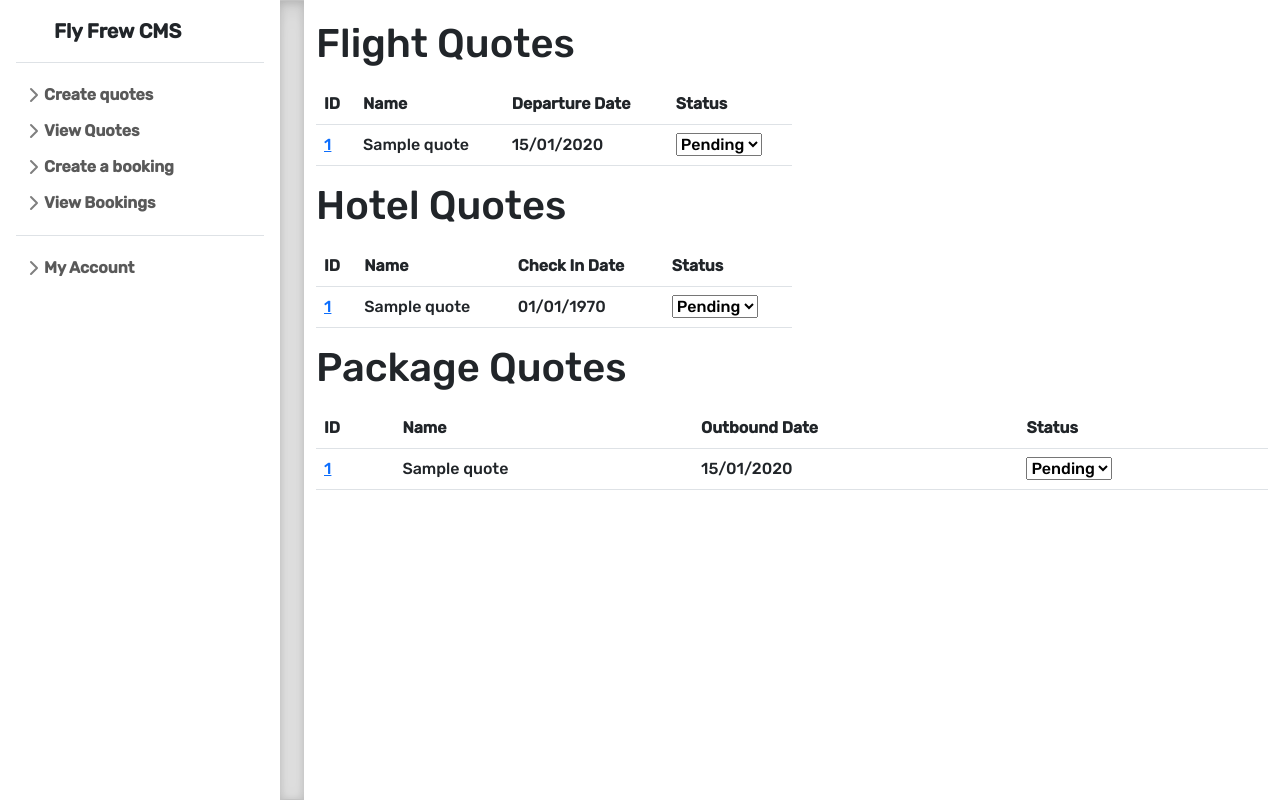
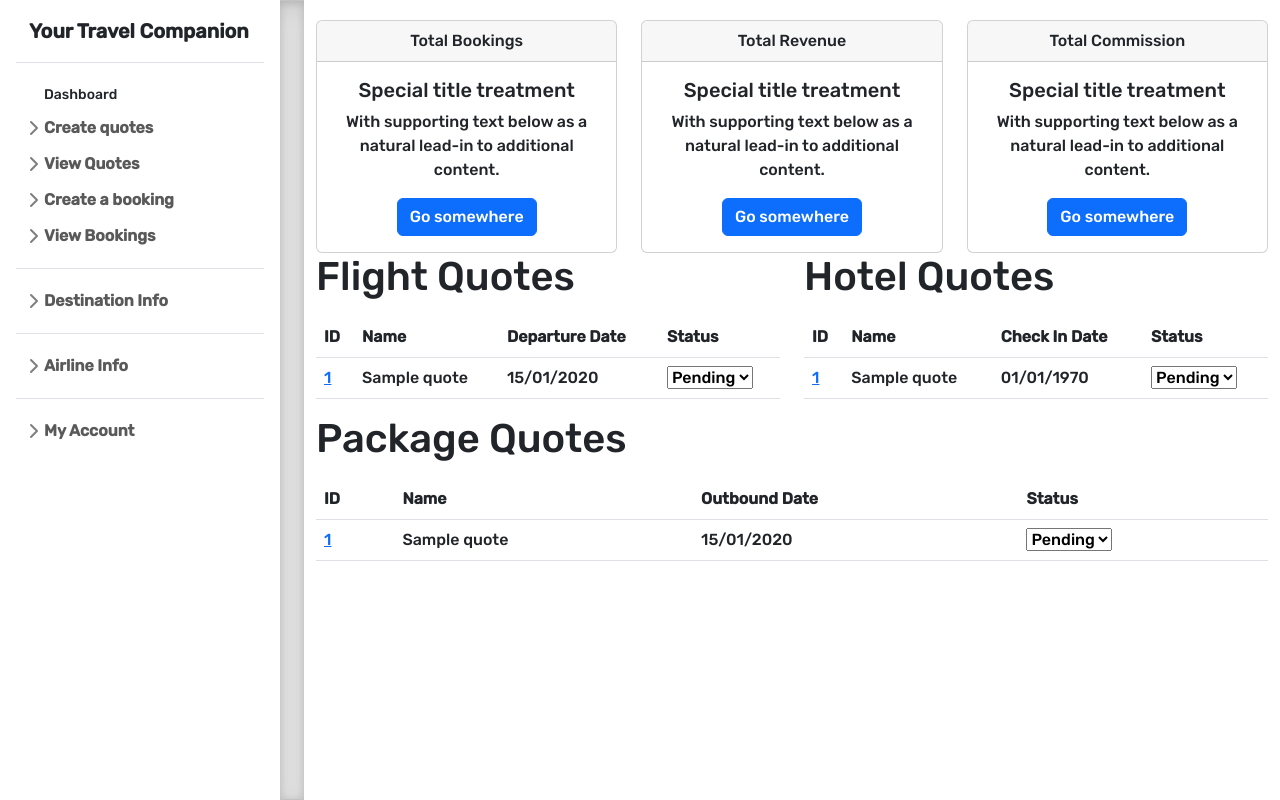
Before and after one commit to georgeehall/adminyourtravelcompanion, a PHP site: page /welcome.php in a window 1280 px wide. Run offline with PHP 8.4, Linux system fonts and the light colour scheme; the visitor is signed in with stand-in values (Sample User, id 1); tables that the repository leaves empty or names only in its code hold one stand-in row (values such as "Sample post"); some libraries are stand-ins or nearby versions.

Commit message:
Continuing with layout

```diff
--- a/welcome.php
+++ b/welcome.php
@@ -11,6 +11,7 @@ if(!isset($_SESSION["loggedin"]) || $_SESSION["loggedin"] !== true){
 
 <!DOCTYPE html>
 <html lang="en">
+
 <head>
     <meta charset="UTF-8">
     <title>Welcome</title>
@@ -33,6 +34,7 @@ if(!isset($_SESSION["loggedin"]) || $_SESSION["loggedin"] !== true){
     }
     </style>
 </head>
+
 <body>
 
 
@@ -40,72 +42,107 @@ if(!isset($_SESSION["loggedin"]) || $_SESSION["loggedin"] !== true){
 
         <div class="flex-shrink-0 p-3 bg-white" style="width: 280px;">
             <a href="/" class="d-flex align-items-center pb-3 mb-3 link-dark text-decoration-none border-bottom">
-      <svg class="bi me-2" width="30" height="24"><use xlink:href="#bootstrap"/></svg>
-      <span class="fs-5 fw-semibold">Fly Frew CMS</span>
+                <svg class="bi me-2" width="30" height="24">
+                    <use xlink:href="#bootstrap" />
+                </svg>
+                <span class="fs-5 fw-semibold" style="
+    margin-left: -25px;
+">Your Travel Companion</span>
             </a>
             <ul class="list-unstyled ps-0">
-      <!-- <li class="mb-1">
-        <button class="btn btn-toggle align-items-center rounded collapsed" data-bs-toggle="collapse" data-bs-target="#home-collapse" aria-expanded="true">
-          Quick Access
-        </button>
-        <div class="collapse show" id="home-collapse">
                 <ul class="btn-toggle-nav list-unstyled fw-normal pb-1 small">
-            <li><a href="#" class="link-dark rounded">Overview</a></li>
-            <li><a href="#" class="link-dark rounded">Updates</a></li>
-            <li><a href="#" class="link-dark rounded">Reports</a></li>
+                    <li><a href="#" class="link-dark rounded">Dashboard</a></li>
+
                 </ul>
-        </div>
-      </li> -->
                 <li class="mb-1">
-        <button class="btn btn-toggle align-items-center rounded collapsed" data-bs-toggle="collapse" data-bs-target="#dashboard-collapse" aria-expanded="false">
+                    <button class="btn btn-toggle align-items-center rounded collapsed" data-bs-toggle="collapse"
+                        data-bs-target="#dashboard-collapse" aria-expanded="false">
                         Create quotes
                     </button>
                     <div class="collapse" id="dashboard-collapse">
                         <ul class="btn-toggle-nav list-unstyled fw-normal pb-1 small">
+                            <li><a href="#" class="link-dark rounded">Overview</a></li>
                             <li><a href="#" class="link-dark rounded">Hotel Only</a></li>
                             <li><a href="#" class="link-dark rounded">Flight Only</a></li>
-            <li><a href="#" class="link-dark rounded">Hotel Only</a></li>
+                            <li><a href="#" class="link-dark rounded">Packages</a></li>
+                            <li><a href="#" class="link-dark rounded">Other</a></li>
                         </ul>
                     </div>
                 </li>
                 <li class="mb-1">
-        <button class="btn btn-toggle align-items-center rounded collapsed" data-bs-toggle="collapse" data-bs-target="#orders-collapse1" aria-expanded="false">
+                    <button class="btn btn-toggle align-items-center rounded collapsed" data-bs-toggle="collapse"
+                        data-bs-target="#orders-collapse1" aria-expanded="false">
                         View Quotes
                     </button>
                     <div class="collapse" id="orders-collapse1">
                         <ul class="btn-toggle-nav list-unstyled fw-normal pb-1 small">
-            <li><a href="#" class="link-dark rounded">Overview</a></li>
-            <li><a href="#" class="link-dark rounded">Create Content</a></li>
+
+                            <li><a href="#" class="link-dark rounded">Hotel Only</a></li>
+                            <li><a href="#" class="link-dark rounded">Flight Only</a></li>
+                            <li><a href="#" class="link-dark rounded">Packages</a></li>
+                            <li><a href="#" class="link-dark rounded">Other</a></li>
                         </ul>
                     </div>
                 </li>
                 <li class="mb-1">
-        <button class="btn btn-toggle align-items-center rounded collapsed" data-bs-toggle="collapse" data-bs-target="#orders-collapse" aria-expanded="false">
+                    <button class="btn btn-toggle align-items-center rounded collapsed" data-bs-toggle="collapse"
+                        data-bs-target="#orders-collapse" aria-expanded="false">
                         Create a booking
                     </button>
                     <div class="collapse" id="orders-collapse">
                         <ul class="btn-toggle-nav list-unstyled fw-normal pb-1 small">
-            <li><a href="#" class="link-dark rounded">Overview</a></li>
-            <li><a href="#" class="link-dark rounded">Create Content</a></li>
+                            <li><a href="#" class="link-dark rounded">Hotel Only</a></li>
+                            <li><a href="#" class="link-dark rounded">Flight Only</a></li>
+                            <li><a href="#" class="link-dark rounded">Packages</a></li>
+                            <li><a href="#" class="link-dark rounded">Other</a></li>
                         </ul>
                     </div>
                 </li>
 
                 <li class="mb-1">
-        <button class="btn btn-toggle align-items-center rounded collapsed" data-bs-toggle="collapse" data-bs-target="#orders-collapse2" aria-expanded="false">
+                    <button class="btn btn-toggle align-items-center rounded collapsed" data-bs-toggle="collapse"
+                        data-bs-target="#orders-collapse2" aria-expanded="false">
                         View Bookings
                     </button>
                     <div class="collapse" id="orders-collapse2">
                         <ul class="btn-toggle-nav list-unstyled fw-normal pb-1 small">
                             <li><a href="#" class="link-dark rounded">Overview</a></li>
-            <li><a href="#" class="link-dark rounded">Create Content</a></li>
+                            <li><a href="#" class="link-dark rounded">Hotel Only</a></li>
+                            <li><a href="#" class="link-dark rounded">Flight Only</a></li>
+                            <li><a href="#" class="link-dark rounded">Packages</a></li>
+                            <li><a href="#" class="link-dark rounded">Other</a></li>
                         </ul>
                     </div>
                 </li>
 
                 <li class="border-top my-3"></li>
                 <li class="mb-1">
-        <button class="btn btn-toggle align-items-center rounded collapsed" data-bs-toggle="collapse" data-bs-target="#account-collapse" aria-expanded="false">
+                    <button class="btn btn-toggle align-items-center rounded collapsed" data-bs-toggle="collapse"
+                        data-bs-target="#account-collapse3" aria-expanded="false">
+                        Destination Info
+                    </button>
+                    <div class="collapse" id="account-collapse3">
+                        <ul class="btn-toggle-nav list-unstyled fw-normal pb-1 small">
+                            <li><a href="reset-password.php" class="link-dark rounded">Mexico</a></li>
+                        </ul>
+                    </div>
+                </li>
+                <li class="border-top my-3"></li>
+                <li class="mb-1">
+                    <button class="btn btn-toggle align-items-center rounded collapsed" data-bs-toggle="collapse"
+                        data-bs-target="#account-collapse4" aria-expanded="false">
+                        Airline Info
+                    </button>
+                    <div class="collapse" id="account-collapse4">
+                        <ul class="btn-toggle-nav list-unstyled fw-normal pb-1 small">
+                            <li><a href="reset-password.php" class="link-dark rounded">British Airways</a></li>
+                        </ul>
+                    </div>
+                </li>
+                <li class="border-top my-3"></li>
+                <li class="mb-1">
+                    <button class="btn btn-toggle align-items-center rounded collapsed" data-bs-toggle="collapse"
+                        data-bs-target="#account-collapse" aria-expanded="false">
                         My Account
                     </button>
                     <div class="collapse" id="account-collapse">
@@ -120,8 +157,44 @@ if(!isset($_SESSION["loggedin"]) || $_SESSION["loggedin"] !== true){
 
         <div class="b-example-divider"></div>
 
+        <div class="container" style="padding-top: 20px;">
 
-<div class="container" style="padding-top: 20px;">
+        <div class="row">
+          <div class="col-md-4">
+
+            <div class="card text-center">
+                <div class="card-header">Total Bookings</div>
+                <div class="card-body">
+                    <h5 class="card-title">Special title treatment</h5>
+                    <p class="card-text">With supporting text below as a natural lead-in to additional content.</p>
+                    <a href="#" class="btn btn-primary">Go somewhere</a>
+                </div>
+            </div>
+  </div>
+  <div class="col-md-4">
+
+<div class="card text-center">
+    <div class="card-header">Total Revenue</div>
+    <div class="card-body">
+        <h5 class="card-title">Special title treatment</h5>
+        <p class="card-text">With supporting text below as a natural lead-in to additional content.</p>
+        <a href="#" class="btn btn-primary">Go somewhere</a>
+    </div>
+</div>
+</div>
+<div class="col-md-4">
+
+<div class="card text-center">
+    <div class="card-header">Total Commission</div>
+    <div class="card-body">
+        <h5 class="card-title">Special title treatment</h5>
+        <p class="card-text">With supporting text below as a natural lead-in to additional content.</p>
+        <a href="#" class="btn btn-primary">Go somewhere</a>
+    </div>
+</div>
+</div>
+
+
             <div class="col-md-6">
                 <h1 class="mb-3">Flight Quotes</h1>
                 <table class="table">
@@ -279,7 +352,10 @@ while ($row = mysqli_fetch_assoc($result)) {
     </main>
 
 
-<script src="https://cdn.jsdelivr.net/npm/bootstrap@5.0.2/dist/js/bootstrap.bundle.min.js" integrity="sha384-MrcW6ZMFYlzcLA8Nl+NtUVF0sA7MsXsP1UyJoMp4YLEuNSfAP+JcXn/tWtIaxVXM" crossorigin="anonymous"></script>
+    <script src="https://cdn.jsdelivr.net/npm/bootstrap@5.0.2/dist/js/bootstrap.bundle.min.js"
+        integrity="sha384-MrcW6ZMFYlzcLA8Nl+NtUVF0sA7MsXsP1UyJoMp4YLEuNSfAP+JcXn/tWtIaxVXM" crossorigin="anonymous">
+    </script>
     <script src="sidebars.js"></script>
 </body>
+
 </html>
```
Also changed, not shown: 1 other file. Lines whose indentation alone changed are shown as unchanged.
